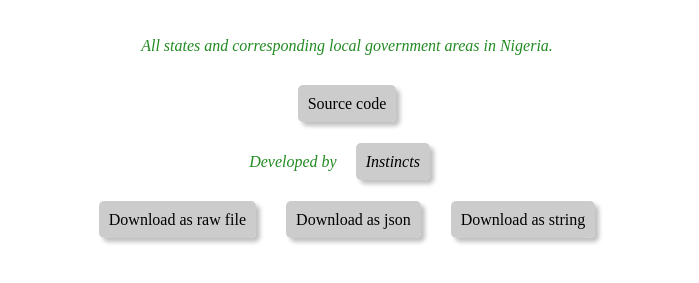
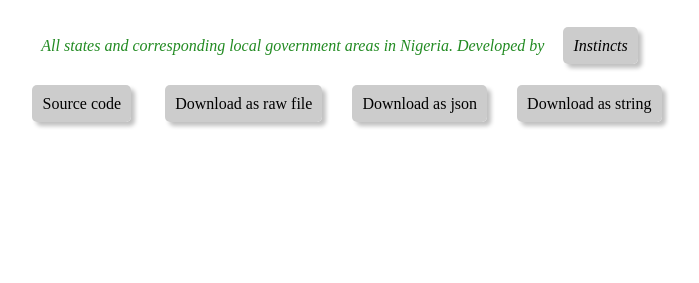
Before and after one commit to femiayodeji/nig-geo, a plain HTML site: page index.html in a window 1280 px wide. Shown: the part 153-436 px from the top of the page, without its empty margins (293-992 px from the left). Drawn offline with Linux system fonts and the light colour scheme.

Commit message:
added author link

```diff
--- a/index.html
+++ b/index.html
@@ -10,7 +10,10 @@
 <body>
 	<h3>Nig-Geo</h3>
 
-	<p>All states and corresponding local government areas in Nigeria.</p>
+	<p>
+		All states and corresponding local government areas in Nigeria.
+		Developed by <a href="https://feminstincts.github.io/" target="_blank">Instincts</a>
+	</p>
 
 	<script type="text/javascript" src="script.js"></script>
 	<script type="text/javascript">
@@ -21,8 +24,5 @@
 	</script>
 
 	<a href="https://github.com/feminstincts/nig-geo">Source code</a>
-	<p>
-		Developed by <a href="https://feminstincts.github.io/" target="_blank">Instincts</a>
-	</p>
 </body>
 </html>
```
